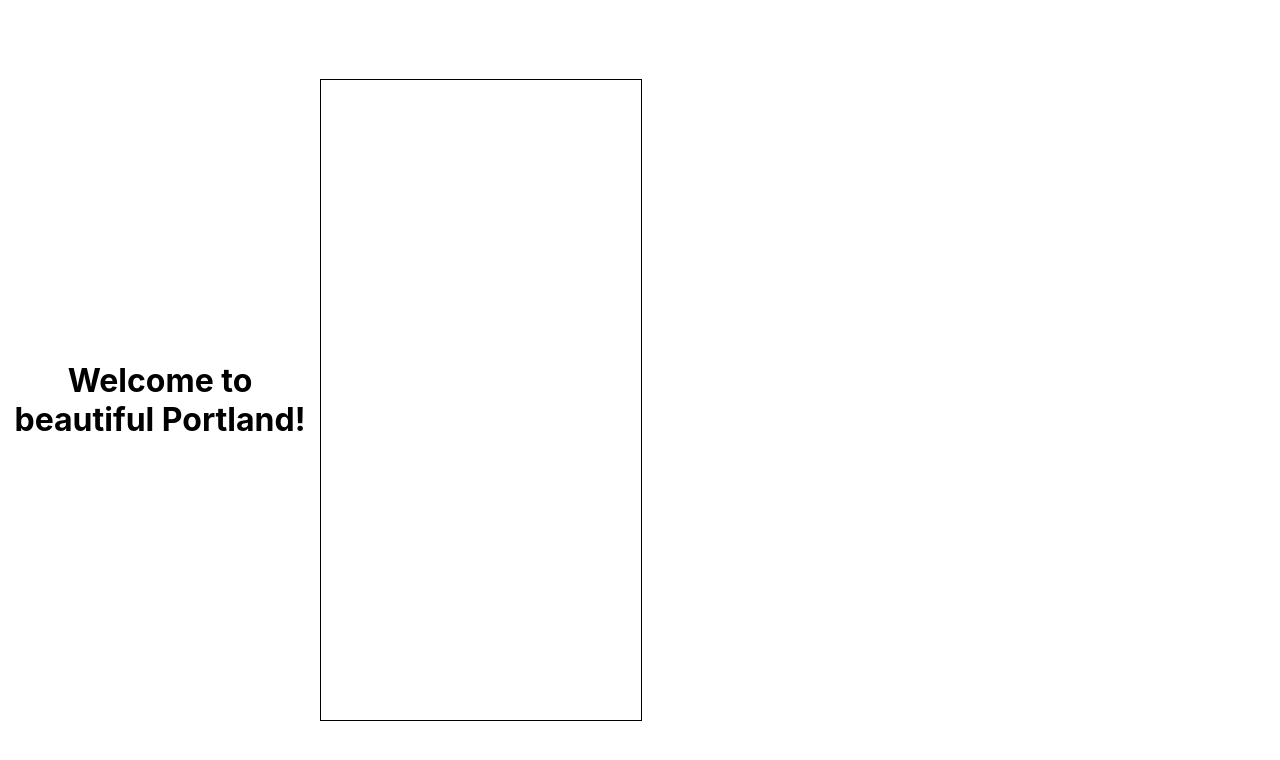
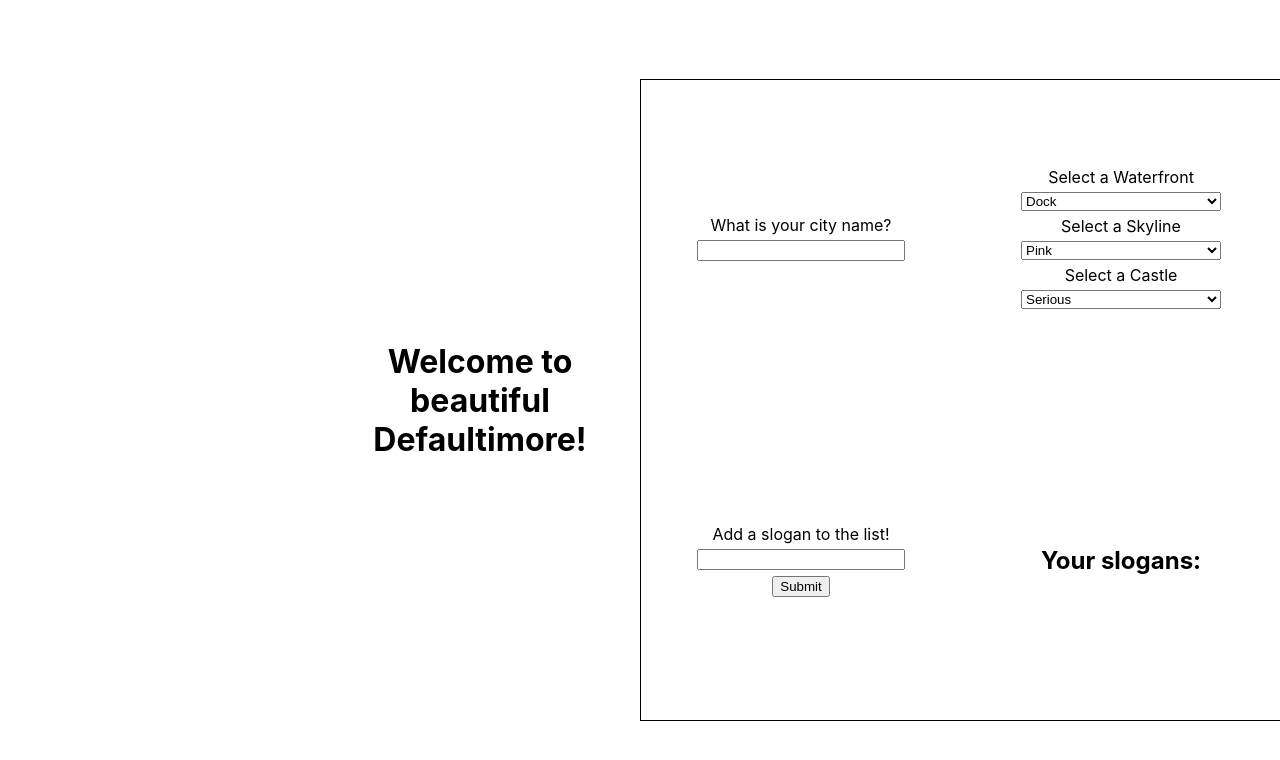
Before and after one commit to viccaruso/react-city-builder-half-baked, a React (Create React App) app: page / in a window 1280 px wide. Shown: the top 760 px of the page. Built offline with nearby package versions, Linux system fonts and the light colour scheme.

Commit message:
Filled out skeleton of  app.js

```diff
--- a/src/App.js
+++ b/src/App.js
@@ -13,25 +13,38 @@ function App() {
   // You'll need to keep track of a skylineId, waterfrontId, and castleId. All these start out as 1
   // you'll need to track a city name, which starts as the city name of your choice.
   // finally, you'll need an array of slogans, which could start out as ['The City of Excellence'] for example
+  const [skylineId, setSkylineId] = useState(1);
+  const [waterfrontId, setWaterfrontId] = useState(1);
+  const [castleId, setCastleId] = useState(1);
+  const [cityName, setCityName] = useState('Defaultimore');
+  const [slogans, setSlogans] = useState(['The City of Excellence!']);
 
   return (
     <div className="App">
       {/* here, the City component takes in skylineId, waterfrontId, castleId as props. It'll use those ids to render pictures correctly. */}
+      <City skylineId={skylineId} waterfrontId={waterfrontId} castleId={castleId} />
       <h1>
         {/* dynamically update the city name here using state */}
-        Welcome to beautiful Portland!
+        Welcome to beautiful {cityName}!
       </h1>
       <div className='bottom'>
         {/* here, the CityNameInput component takes in the setCityName state handler function */}
+        <CityNameInput setCityName={setCityName} />
         <section className='dropdowns'>
           {/*
           render all three Dropdown components (WaterfrontDropdown, SkylineDropdown, CastleDropdown) here.
 
           In each Dropdown, pass as props the state handler functions defined above, so that these child components can manipulate parent state
           */}
+          <WaterfrontDropdown setWaterfrontId={setWaterfrontId} />
+          <SkylineDropdown setSkylineId={setSkylineId} />
+          <CastleDropdown setCastleId={setCastleId} />
+
         </section>
         {/* here, the SloganForm component takes in the setSlogans state handler function and the slogans array that live in state */}
+        <SloganForm setSlogans={setSlogans} />
         {/* here, the SloganList component takes the array of slogans that lives in state */}
+        <SloganList slogans={slogans} />
 
       </div>
     </div>
```
Also changed, not shown: 1 other file (tests, documents, lock files or other folders).
